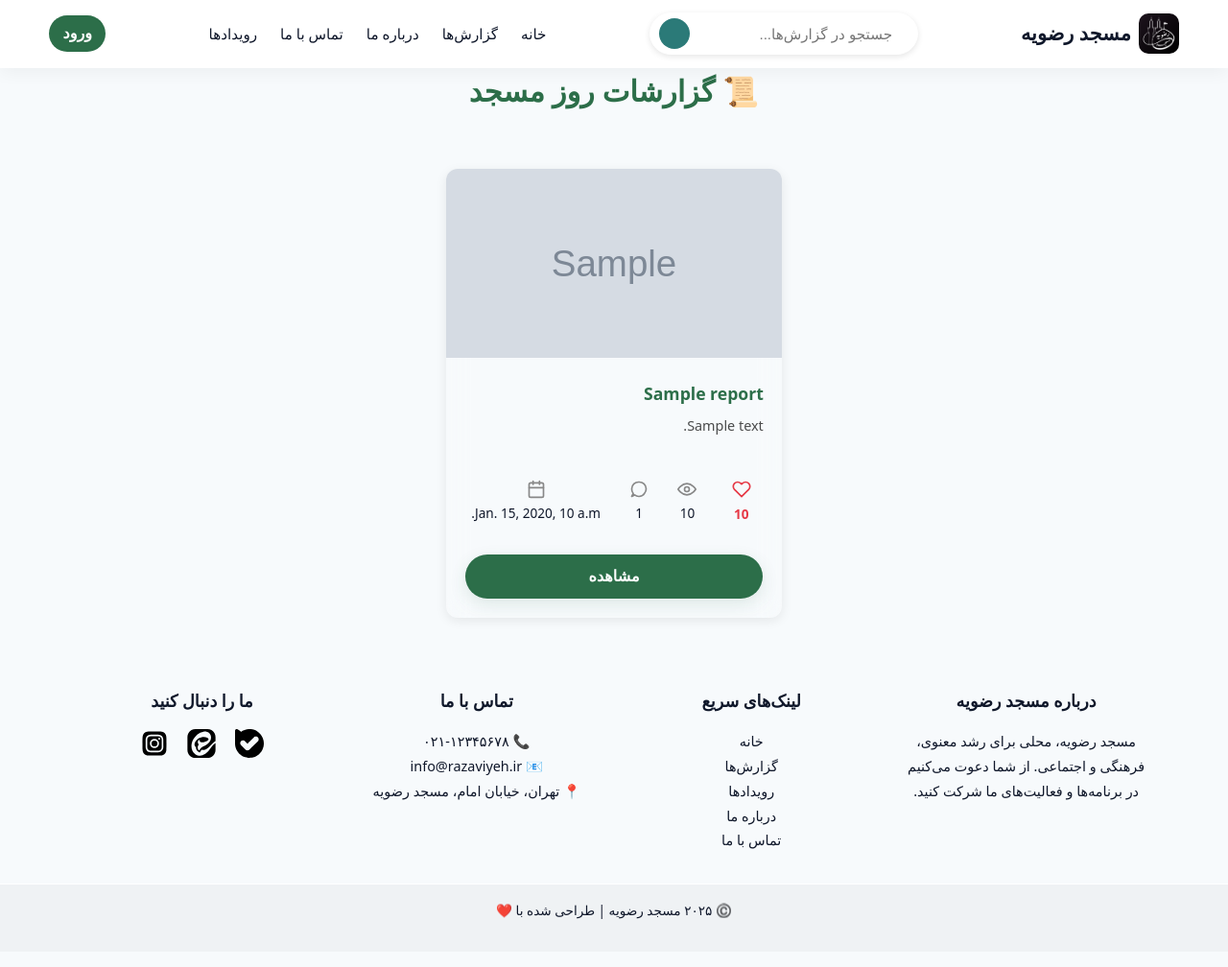
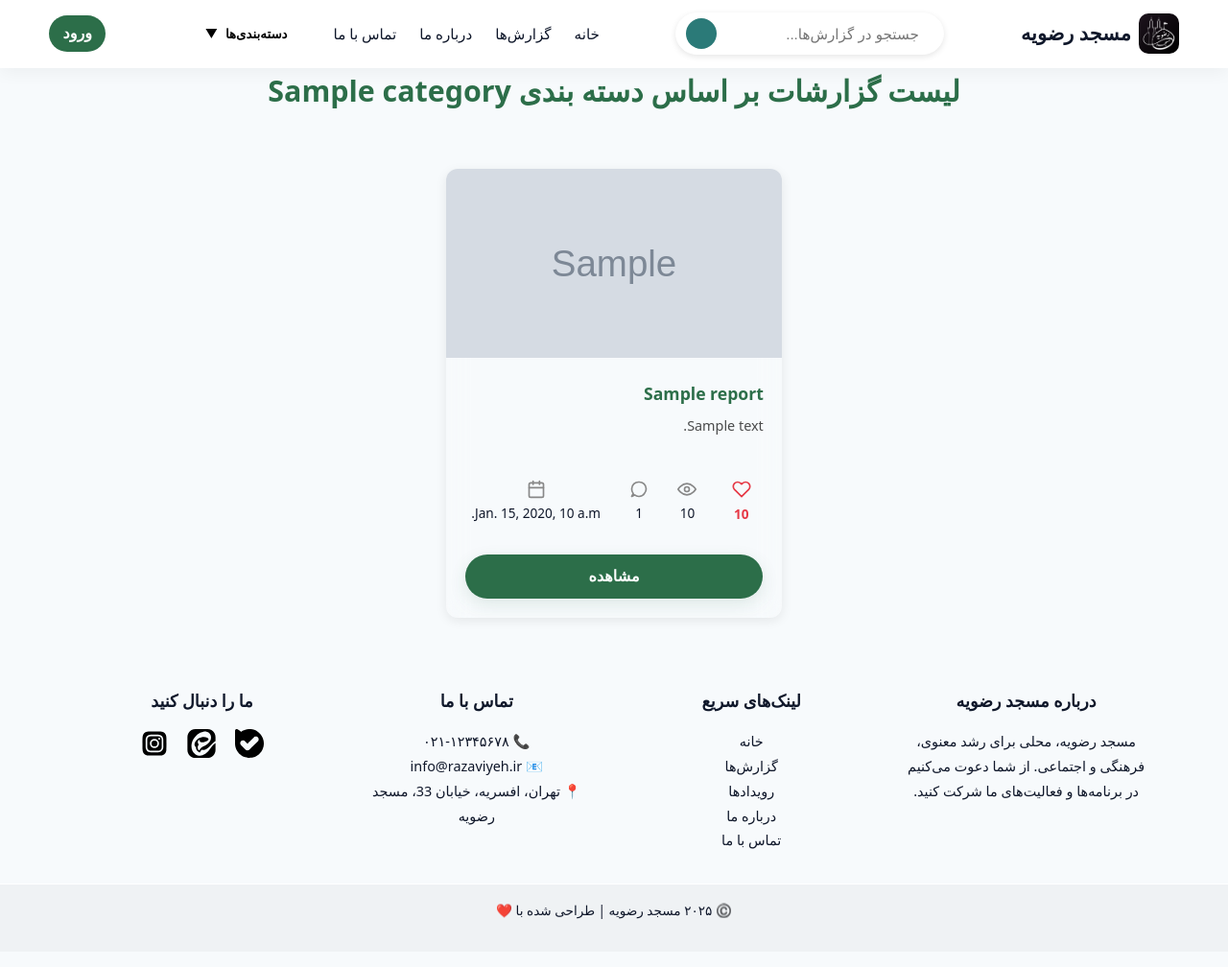
Before and after one commit to MR0MHMD/Razavieh, a Django app: template report/templates/report/report/report_list.html in a window 1280 px wide. Shown: the whole page at 96% size. Run offline with Django 5.2, Linux system fonts and the light colour scheme; the template is opened without the code that fills it: most values are stand-ins (such as "Sample title", 1, 10 or a date in 2020); grey boxes marked "Sample" are stand-in pictures; parts of the project's set-up code (start-up, migrations or seed data) failed here and were passed over.

Commit message:
add categories and tags to reports

```diff
--- a/report/templates/report/report/report_detail.html
+++ b/report/templates/report/report/report_detail.html
@@ -57,13 +57,14 @@
     <article class="report-content card">
         {{ report.description|linebreaks }}
     </article>
+
     {% if report.tags.all %}
         <div class="report-tags">
             <h4>برچسب‌ها:</h4>
             <ul class="tag-list">
                 {% for tag in report.tags.all %}
                     <li>
-                        <a href="{% url 'report:report_by_tag' tag.slug %}" class="tag-item">#{{ tag.name }}</a>
+                        <a href="{% url 'report:report_list_tag' tag.slug %}" class="tag-item">#{{ tag.name }}</a>
                     </li>
                 {% endfor %}
             </ul>
--- a/report/templates/report/report/report_list.html
+++ b/report/templates/report/report/report_list.html
@@ -9,7 +9,13 @@
 {% endblock %}
 
 {% block body %}
-<h1 class="page-title">📜 گزارشات روز مسجد</h1>
+    {% if category %}
+    	<h1>لیست گزارشات بر اساس دسته بندی {{ category }}</h1>
+    {% elif tag %}
+        <h1>لیست گزارشات بر اساس برچسب {{ tag }}</h1>
+    {% else %}
+        <h1 class="page-title"> گزارشات روز مسجد</h1>
+    {% endif %}
 
 <div class="container reports-container">
     {% if reports %}
--- a/report/urls.py
+++ b/report/urls.py
@@ -8,6 +8,8 @@ app_name = 'report'
 urlpatterns = [
     path('create_report/', views.create_report, name='create_report'),
     path('report_list/', views.report_list, name='report_list'),
+    path('report_list/<str:category>', views.report_list, name='report_list_category'),
+    path('report_list/tags/<str:tag>', views.report_list, name='report_list_tag'),
     path('report_detail/<str:slug>/', views.report_detail, name='report_detail'),
     path('repoers/<str:slug>/comment/', views.report_comment, name='report_comment'),
     path('repoers/<str:slug>/comment_list/', views.report_comment_list, name='report_comment_list'),
--- a/static/parent/base.css
+++ b/static/parent/base.css
@@ -231,6 +231,10 @@ input:focus, textarea:focus, select:focus{
   padding:2.5rem 0 1rem;
 }
 
+ul, li{
+  list-style: none;
+}
+
 /* ====== rwd ====== */
 @media (max-width:768px){
   .container{width:95%}
--- a/static/partials/header.css
+++ b/static/partials/header.css
@@ -236,3 +236,81 @@
 .search-bar button:hover {
   background: #205e5c;
 }
+
+.categories-dropdown {
+    position: relative;
+    display: inline-block;
+}
+
+.dropdown-btn {
+    background-color: transparent;
+    color: black;
+    padding: 0.8rem 1.5rem;
+    border: none;
+    border-radius: var(--radius);
+    cursor: pointer;
+    font-family: inherit;
+    font-weight: 600;
+    display: flex;
+    align-items: center;
+    gap: 0.5rem;
+    transition: var(--transition);
+}
+
+.dropdown-btn:hover {
+    background: var(--accent-hover);
+    transform: translateY(-2px);
+    color: white;
+    box-shadow: 0 8px 25px rgba(44, 110, 73, 0.3);
+}
+
+.arrow {
+    font-size: 0.8rem;
+    transition: transform 0.3s ease;
+}
+
+.categories-dropdown:hover .arrow {
+    transform: rotate(180deg);
+}
+
+.dropdown-content {
+    position: absolute;
+    top: 100%;
+    right: 0;
+    background: var(--card-bg);
+    backdrop-filter: blur(var(--blur));
+    border: 1px solid var(--border);
+    border-radius: var(--radius);
+    box-shadow: var(--shadow);
+    min-width: 200px;
+    opacity: 0;
+    visibility: hidden;
+    transform: translateY(-10px);
+    transition: all var(--transition);
+    z-index: 1000;
+}
+
+.categories-dropdown:hover .dropdown-content {
+    opacity: 1;
+    visibility: visible;
+    transform: translateY(5px);
+}
+
+.dropdown-content a {
+    display: block;
+    padding: 0.8rem 1.2rem;
+    color: var(--text);
+    text-decoration: none;
+    transition: var(--transition);
+    border-bottom: 1px solid rgba(107, 114, 128, 0.1);
+}
+
+.dropdown-content a:last-child {
+    border-bottom: none;
+}
+
+.dropdown-content a:hover {
+    background: rgba(44, 110, 73, 0.05);
+    color: var(--accent);
+    padding-right: 1.5rem;
+}
--- a/templates/partials/footer.html
+++ b/templates/partials/footer.html
@@ -28,7 +28,7 @@
       <ul>
         <li>📞 ۰۲۱-۱۲۳۴۵۶۷۸</li>
         <li>📧 info@razaviyeh.ir</li>
-        <li>📍 تهران، خیابان امام، مسجد رضویه</li>
+        <li>📍 تهران، افسریه، خیابان 33، مسجد رضویه</li>
       </ul>
     </div>
 
--- a/templates/partials/header.html
+++ b/templates/partials/header.html
@@ -28,7 +28,21 @@
       <a href="{% url 'report:report_list' %}">گزارش‌ها</a>
       <a href="#">درباره ما</a>
       <a href="#">تماس با ما</a>
-      <a href="#">رویدادها</a>
+      <div class="categories-dropdown">
+          <button class="dropdown-btn">
+              دسته‌بندی‌ها
+              <span class="arrow">▼</span>
+          </button>
+          <div class="dropdown-content">
+              <a href="{% url 'report:report_list_category' 'عزاداری' %}">عزاداری</a>
+              <a href="{% url 'report:report_list_category' 'جشن' %}">جشن</a>
+              <a href="{% url 'report:report_list_category' 'موکب' %}">موکب</a>
+              <a href="{% url 'report:report_list_category' 'مناسبت های مذهبی' %}">مناسبت های مذهبی</a>
+              <a href="{% url 'report:report_list_category' 'مناسبت های ملی' %}">مناسبت های ملی</a>
+              <a href="{% url 'report:report_list_category' 'جشن خیابانی' %}">جشن خیابانی</a>
+              <a href="{% url 'report:report_list_category' 'هیئت' %}">هیئت</a>
+          </div>
+      </div>
     </nav>
 
     <!-- دکمه ورود / حساب کاربری -->
```
Also changed, not shown: report/admin.py (+12 -7 lines), report/models.py (+22 -1 lines), report/views.py (+10 -4 lines), report/migrations/0002_category_report_categories.py (added).
